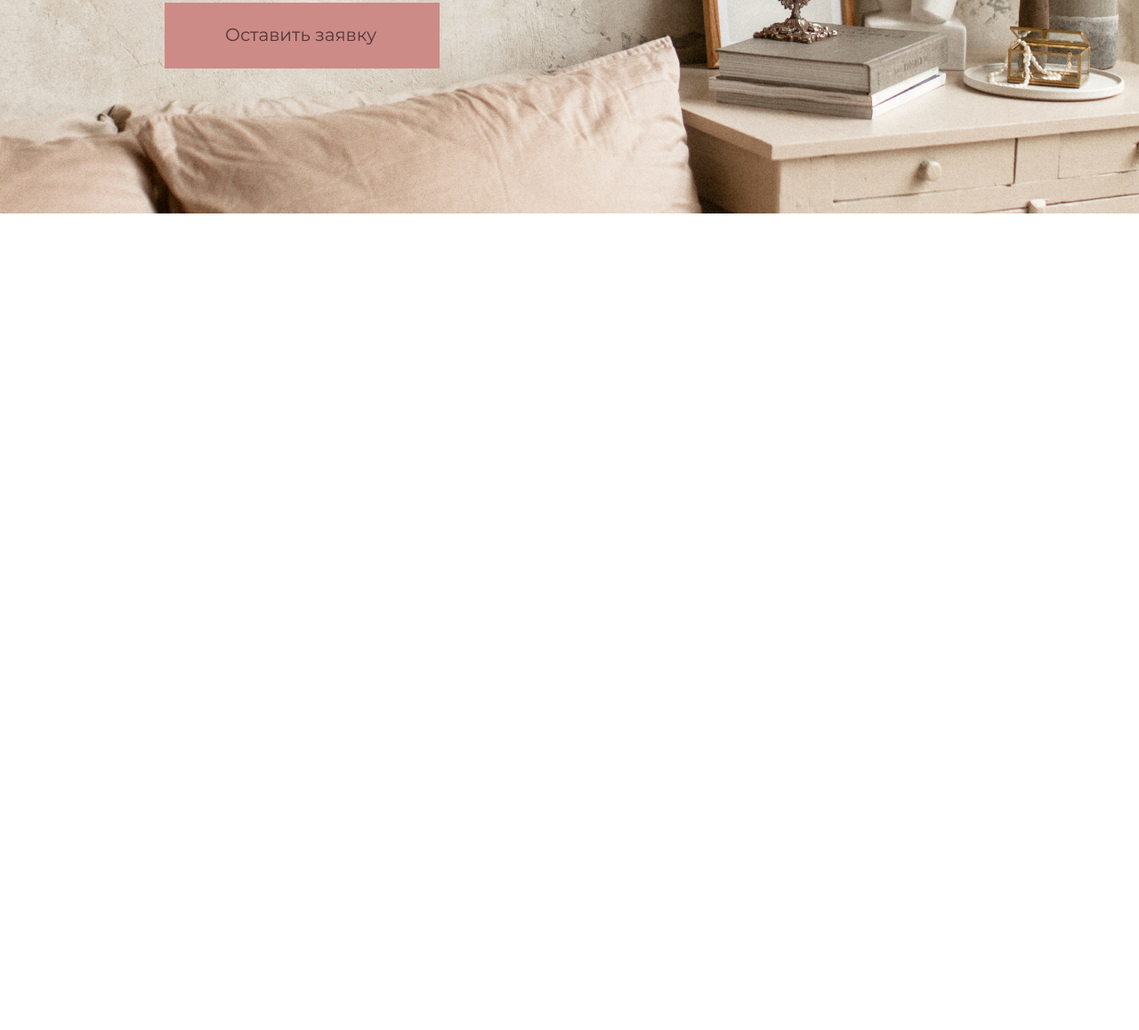
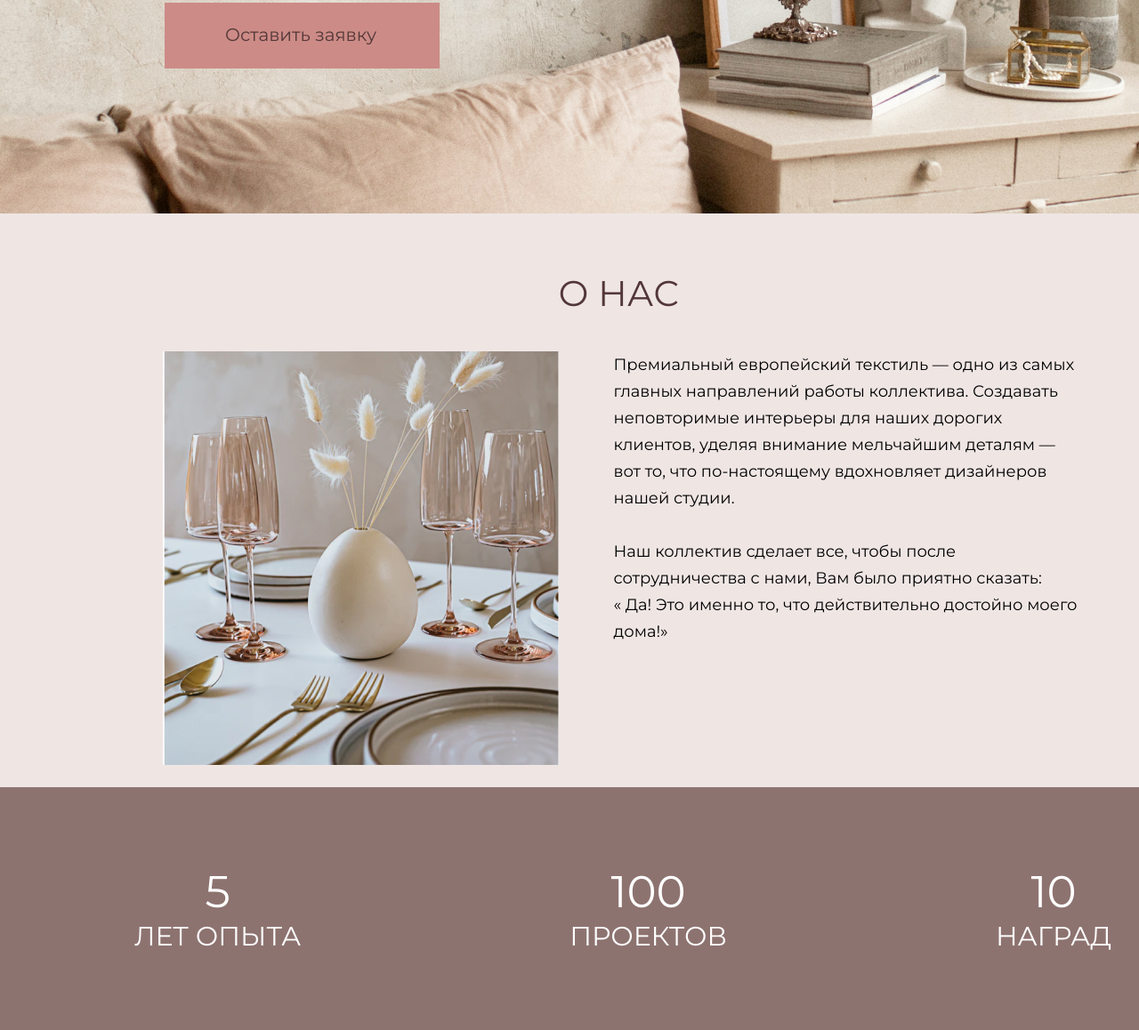
Before and after one commit to AlekseyLit/laba2-3, a plain HTML site: page index.html in a window 1280 px wide. Shown: the part 475-1633 px from the top of the page at 89% size. Before the commit the page ends 800 px from the top, so only its background shows below. Drawn offline with Linux system fonts and the light colour scheme.

Commit message:
about us

```diff
--- a/index.html
+++ b/index.html
@@ -42,7 +42,36 @@
         </nav>
     </header>
     <main>
-
+        <section class="about_us">
+			<div class="about_us_container">
+				<div>
+					<img src="media/foto1.jpg" alt="about us">
+				</div>
+				<div>
+					<h1>О НАС</h1>
+					<p>
+					Премиальный европейский текстиль — одно из самых главных направлений работы коллектива.
+					Создавать неповторимые интерьеры для наших дорогих клиентов, уделяя внимание мельчайшим
+					деталям — вот то,  что по-настоящему вдохновляет дизайнеров нашей студии.<br><br>
+					Наш коллектив сделает все, чтобы после сотрудничества с нами,  Вам было приятно сказать:<br>
+					« Да! Это именно то, что действительно достойно моего дома!»
+					</p>
+				</div>
+			</div>
+			<div class="about_us_botton">
+				<div>
+					<p>5</p>
+					<p>ЛЕТ ОПЫТА</p>
+				</div>
+				<div>
+					<p>100</p>
+					<p>ПРОЕКТОВ</p>
+				</div>
+				<div>
+					<p>10</p>
+					<p>НАГРАД</p>
+				</div>
+			</div>
 		</section>
         <section class="our_works"></section>
         <section class="team"></section>
--- a/style.css
+++ b/style.css
@@ -97,3 +97,63 @@ header{
 	color: #533738;
 
 }
+.about_us{
+	background-color:#EFE6E4;
+}
+.about_us_container{
+	display:flex;
+	justify-content:center;
+}
+.about_us_container div{
+	width:590px;
+}
+.about_us_container div:first-child{
+	width:445px;
+}
+.about_us_container img{
+	margin-top:155px;
+	margin-bottom:21px;
+}
+.about_us_container h1{
+	font-family: Montserrat;
+	font-size: 40px;
+	font-weight: 400;
+	line-height: 50px;
+	text-align: left;
+	color: #533738;
+	margin-top:65px;
+	margin-bottom:40px;
+
+}
+.about_us_container p{
+	font-family: Montserrat;
+	font-size: 18px;
+	font-weight: 400;
+	line-height: 30px;
+	margin-left:62px;
+}
+.about_us_botton{
+	display:flex;
+	height:273px;
+	background: #8D7370;
+	justify-content:space-around;
+	align-items:center;
+}
+.about_us_botton div{
+	text-align: center;
+}
+.about_us_botton div p{
+	font-family: Montserrat;
+	font-size: 30px;
+	font-weight: 500;
+	line-height: 37px;
+	color: #FFFFFF;
+}
+.about_us_botton div p:first-child{
+	font-size: 50px;
+	font-weight: 400;
+	line-height: 62px;
+}
+.our_works{
+	background-color:#EFE6E4;
+}
```
